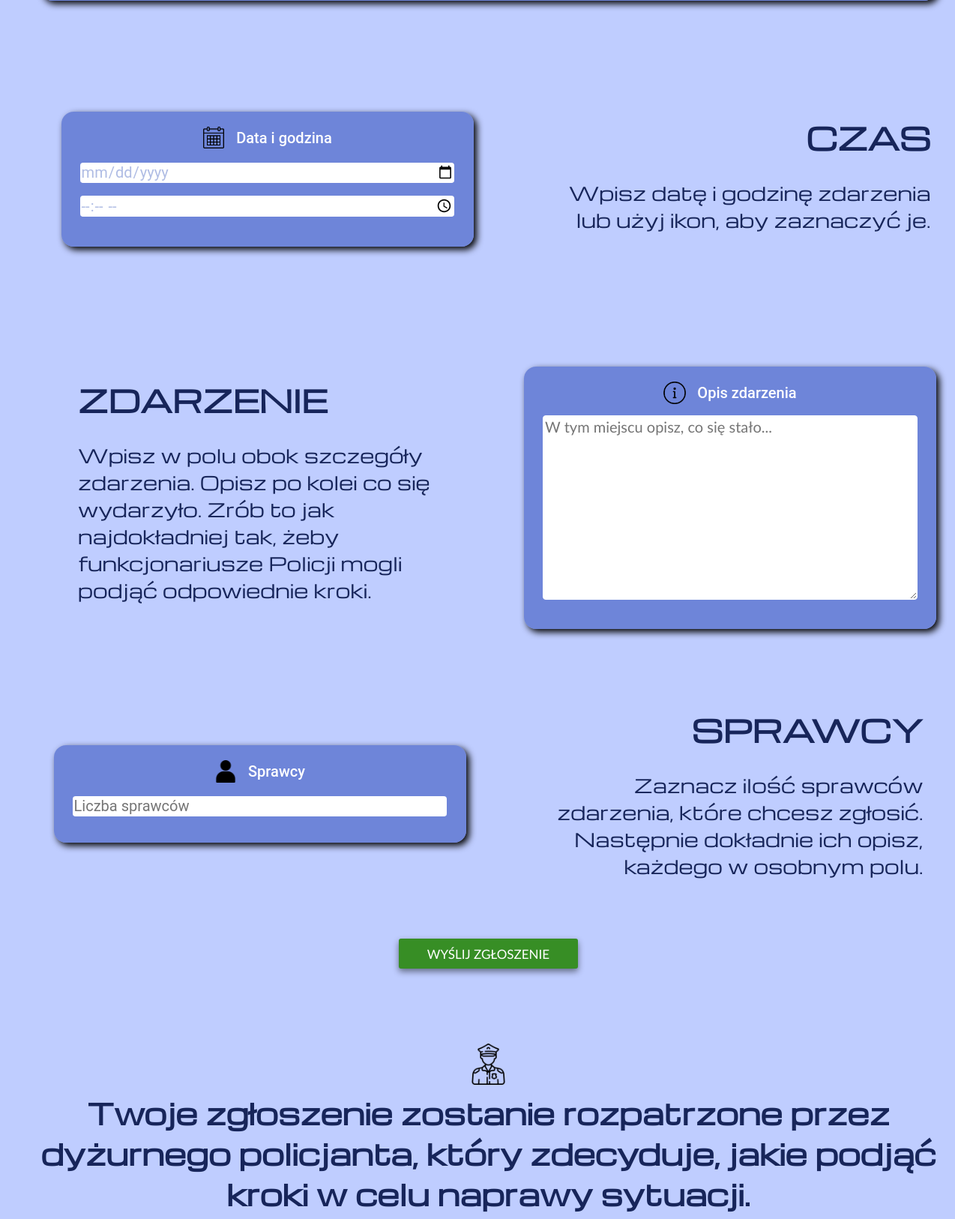
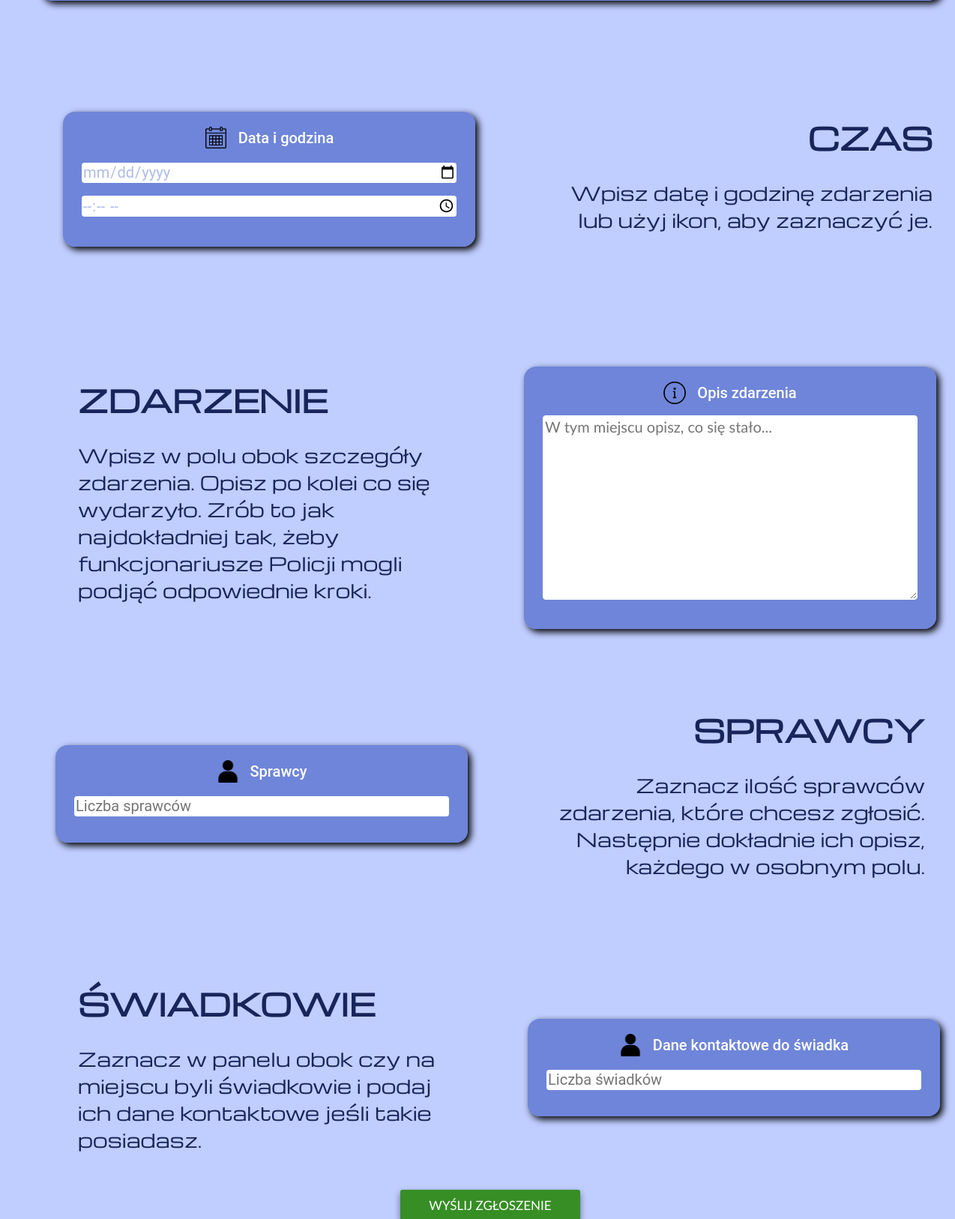
Before and after one commit to mostekmaria/PawsOnDuty, a Flask app: page /index.html in a window 1520 px wide. Shown: the part 1794-3420 px from the top of the page at 75% size, without its empty margins (246-1520 px from the left). Run offline with Flask 3, Linux system fonts and the light colour scheme; some libraries are stand-ins or nearby versions.

Commit message:
opcja dodania świadków

```diff
--- a/static/css/style.css
+++ b/static/css/style.css
@@ -202,7 +202,7 @@ form{
   margin-bottom: 10px;
 }
 
-.text-place h1,.text-place p, .text-description h1, .text-description p{
+.text-place h1,.text-place p, .text-description h1, .text-description p, .text-witnesses h1, .text-witnesses p{
   text-align: left;
   margin-left: 50px;
 }
@@ -462,8 +462,30 @@ input {
   box-shadow: 4px 4px 10px rgb(0, 0, 0); /* Delikatny cień wokół pola */
 }
 
+.panel-witnesses {
+  padding: 20px;
+  background-color: #304ebb8e !important;
+  border-radius: 16px; /* Zaokrąglone rogi panelu */
+  width: 550px !important; /* Maksymalna szerokość panelu */
+  margin-top: 75px;
+  color: #ffffff;
+  height: auto;
+  display: block;
+  margin-bottom: 60px;
+  box-shadow: 4px 4px 10px rgb(0, 0, 0); /* Delikatny cień wokół pola */
+}
 
-.full-input, #data, #godzina, #liczba, #opis, .sprawca, #date-search {
+.witnesses-container {
+  display: flex; /* Ustawia elementy obok siebie */
+  flex-direction: row; /* Elementy będą ustawione w jednym wierszu */
+  gap: 100px; /* Dodaje odstęp między elementami */
+  align-items: flex-start; /* Wyrównuje elementy do góry */
+  width: 100%; /* Upewnia się, że kontener zajmuje całą szerokość */
+  margin-bottom: 70px;
+}
+
+
+.full-input, #data, #godzina, #liczba, #opis, .sprawca, #date-search, #liczba-swiadkow, .witness {
   margin-bottom: 15px; /* Odstęp poniżej każdego pola */
   border-radius: 4px; /* Zaokrąglone rogi pola */
   font-size: 20px; /* Rozmiar czcionki pola */
@@ -482,12 +504,14 @@ input {
 
 .half-input-container {
   display: flex; /* Wyświetla pola obok siebie */
-  justify-content: space-between; /* Rozdzielenie pół na całej szerokości */
-  padding:5px;
+  flex-direction: row; /* Zmieniamy układ na kolumnowy */
+  gap: 10px;
+  padding: 5px;
+  width: 100%;
 }
 
 .half-input {
-  width: 48%;
+  flex: 1; /* Każde pole zajmuje równą część dostępnej przestrzeni */
   margin-bottom: 15px; /* Odstęp poniżej pół */
   border-radius: 4px; /* Zaokrąglone rogi pól */
   font-size: 20px; /* Rozmiar czcionki pół */
@@ -495,9 +519,10 @@ input {
   color: #768cd194;
   height: auto;
   box-sizing: border-box;
+  width: auto !important; /* Wyłącza inne wartości width */
 }
 
-.full-input:focus, .half-input:focus, #data:focus, #godzina:focus, #liczba:focus, #opis:focus, .sprawca:focus {
+.full-input:focus, .half-input:focus, #data:focus, #godzina:focus, #liczba:focus, #opis:focus, .sprawca:focus, .witness:focus, #liczba-swiadkow:focus {
   outline: none; /* Usunięcie domyślnego podświetlenia przeglądarki */
   box-shadow: 0 0 7px rgb(68, 255, 0); /* Delikatny cień wokół pola */
 }
@@ -543,12 +568,12 @@ tr {
       flex-direction: column; /* Zmieniamy układ na kolumnowy */
   }
 
-  .panel-place, .panel-time, .panel-description, .panel-perpetrators, .panel-sign{
+  .panel-place, .panel-time, .panel-description, .panel-perpetrators, .panel-sign, .panel-witnesses{
     margin-left: 0; /* Centrowanie w poziomie */
     margin-right: 6%; /* Centrowanie w poziomie */
   }
 
-  .text-place,  .text-description{
+  .text-place,  .text-description, .text-witnesses{
     margin-left: 4%; /* Centrowanie w poziomie */
   }
 
@@ -570,7 +595,7 @@ tr {
       order: 1;
   }
 
-  .panel-time, .text-description, .panel-description {
+  .panel-time, .text-description, .panel-description, .panel-witnesses{
     order: 2;
   }
   .text-perpetrators {
--- /dev/null
+++ b/static/js/witnesses.js
@@ -0,0 +1,20 @@
+function areas() {
+    var inputValue = document.getElementById("liczba-swiadkow").value;
+    var divek = document.getElementById("divek-witnesses");
+    divek.innerHTML = ""; // Wyczyszczenie zawartości divek przed dodaniem nowych pól tekstowych
+
+    for (var i = 1; i <= inputValue; i++) {
+        var textarea = document.createElement('textarea');
+        var br = document.createElement('br');
+        textarea.setAttribute("placeholder", "Dane kontaktowe " + i + ". świadka...");
+        textarea.setAttribute("id", "świadek" + i);
+        textarea.setAttribute("name", "świadek" + i);
+        textarea.classList.add('witness'); // Dodajemy klasę zamiast id
+        divek.appendChild(textarea);
+        divek.appendChild(br);
+    }
+
+}
+
+// Wywołanie funkcji areas() przy zmianie wartości pola liczba
+document.getElementById("liczba-swiadkow").addEventListener("input", areas);
--- a/templates/index.html
+++ b/templates/index.html
@@ -84,9 +84,9 @@
               <input type="text" class="full-input" placeholder="Numer lokalu (opcjonalnie)" id="numer_lokalu" name = "numer_lokalu"/>
               <input type="text" class="full-input" placeholder="Miasto" id="locality-input" name = "locality-input"/>
               <div class="half-input-container">
-                <input type="text" class="half-input" placeholder="Województwo" id="administrative_area_level_1-input" name = "administrative_area_level_1-input"/>
-                <input type="text" class="half-input" placeholder="Kod pocztowy" id="postal_code-input" name = "postal_code-input" pattern="[0-9]{2}-[0-9]{3}"/>
-              </div>
+                <input type="text" class="half-input" placeholder="Województwo" id="administrative_area_level_1-input" name="administrative_area_level_1-input"/>
+                <input type="text" class="half-input" placeholder="Kod pocztowy" id="postal_code-input" name="postal_code-input" pattern="[0-9]{2}-[0-9]{3}"/>
+            </div>
             </div>
 
             <div class="map fade-in" id="map"></div> <!-- Kontener dla mapy --></div>
@@ -145,6 +145,26 @@
                     <p>Zaznacz ilość sprawców zdarzenia, które chcesz zgłosić. Następnie dokładnie ich opisz, każdego w osobnym polu.<p/>
                 </div>
             </div>
+
+            <div class="witnesses-container">
+                <!-- Sekcja z tekstem -->
+                <div class="text-witnesses fade-in">
+                    <h1>ŚWIADKOWIE</h1>
+                    <p>Zaznacz w panelu obok czy na miejscu byli świadkowie i podaj ich dane kontaktowe jeśli takie posiadasz.</p>
+                </div>
+
+                <!-- Sekcja z panelem i tekstarea -->
+                <div class="panel-witnesses fade-in">
+                    <div class="titleicon">
+                        <img class="sb-title-icon" src="{{ url_for('static', filename='user.png') }}" alt="">
+                        <span class="sb-title">Dane kontaktowe do świadka</span>
+                    </div>
+                    <input placeholder="Liczba świadków" type="number" id="liczba-swiadkow" name="liczba" min="0" max="10" oninput="this.value = Math.round(this.value);" required>
+                    <div id="divek-witnesses"></div>
+            <!-- OBSŁUGA DODAWANIA SPRAWCÓW -->
+            <script src="{{ url_for('static', filename='js/witnesses.js') }}"></script>
+                </div>
+            </div>
     <br>
         <div class="button-container1 fade-in">
             <input id="button1" class="button" type="submit" value="Wyślij zgłoszenie" ><div class="tooltip"></div>
```
